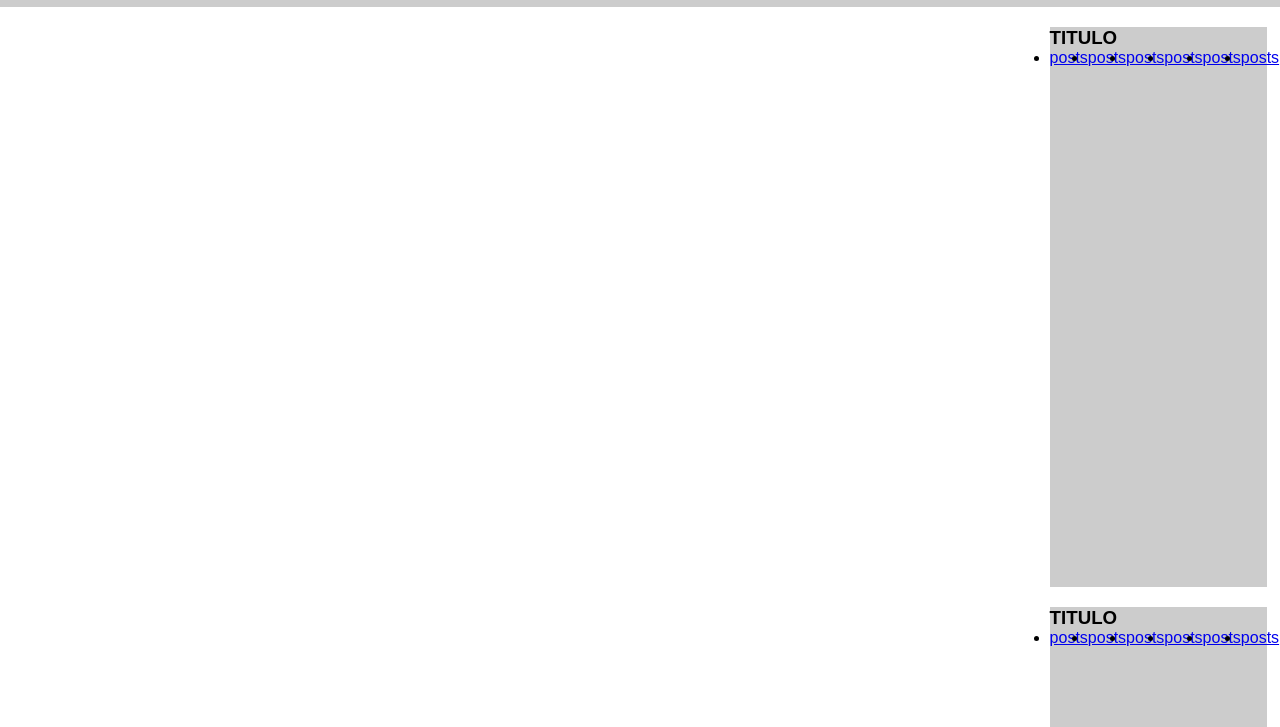
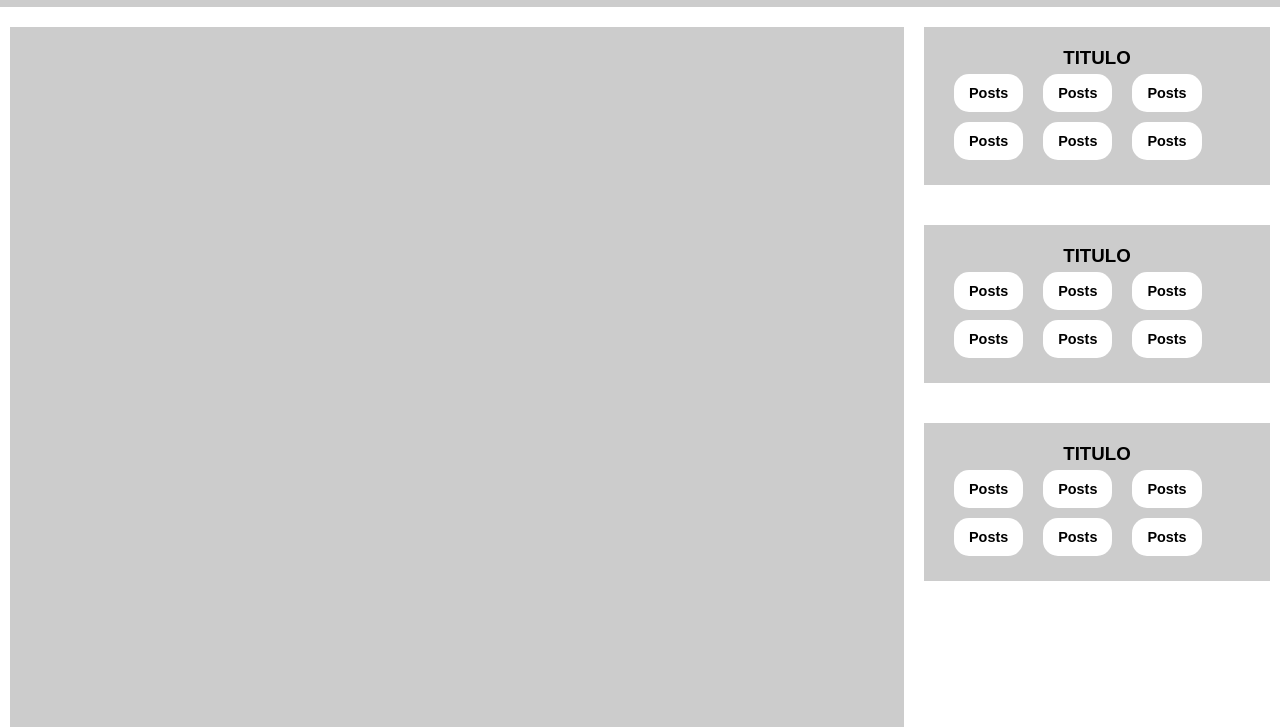
Before and after one commit to santiagodevs/portafolio, a plain HTML site: page index.html in a window 1280 px wide. Shown: the part 73-800 px from the top of the page. Drawn offline with Linux system fonts and the light colour scheme.

Commit message:
Le puse estilos a los sidebar y agregue una etiqueta <main>

```diff
--- a/style.css
+++ b/style.css
@@ -51,31 +51,78 @@ body {
 .site-navigation li a:hover {
     border-bottom: 2px solid;
 }
+/* root */
+.root {
+    display: flex;
+    justify-content: space-between;
+    width: 100%;
+}
+
+/* site main */
+.site-main {
+    width: 70%;
+    background-color: #ccc;
+    height: 100vh;
+}
+
+.content-sidebars {
+    display: flex;
+    flex-direction: column;
+    width: 30%;
+}
 
 /* site sidebar */
 .site-sidebar {
     background-color: #ccc;
-    height: 70vh;
-    position: relative;
-    left: 82%;
-    margin: 20px 0px;
-    width: 17%;
+    height: max-content;
+}
+
+.site-main,
+.site-sidebar {
+    padding: 20px;
+    margin: 20px 10px;
 }
 
 .site-sidebar .sidebar-menu {
+    align-items: center;
     display: flex;
-    height: 100%;
+    flex-wrap: wrap;
+    list-style: none;
+    padding: 0px auto;
 }
 
 .site-sidebar h3 {
+    text-align: center;
     text-transform: uppercase;
+}
+
+.site-sidebar .sidebar-menu li {
+    background-color: #fff;
+    border-radius: 15px;
+    cursor: pointer;
+    height: 10%;
+    padding: 10px 15px;
+    margin: 5px 10px;
+    width: max-content;
+}
+
+.site-sidebar .sidebar-menu li:hover {
+    background-color: black;
+}
+
+.site-sidebar .sidebar-menu li a {
+    color: black;
+    font-size: 0.9em;
+    font-weight: 600;
+    text-decoration: none;
+    text-transform: capitalize;
 }
 
 /* site footer */
 .site-footer {
     background-color: #ccc;
     display: flex;
-    height: 50%;
+    height: 50vh;
     justify-content: space-between;
     width: 100%;
 }
```
